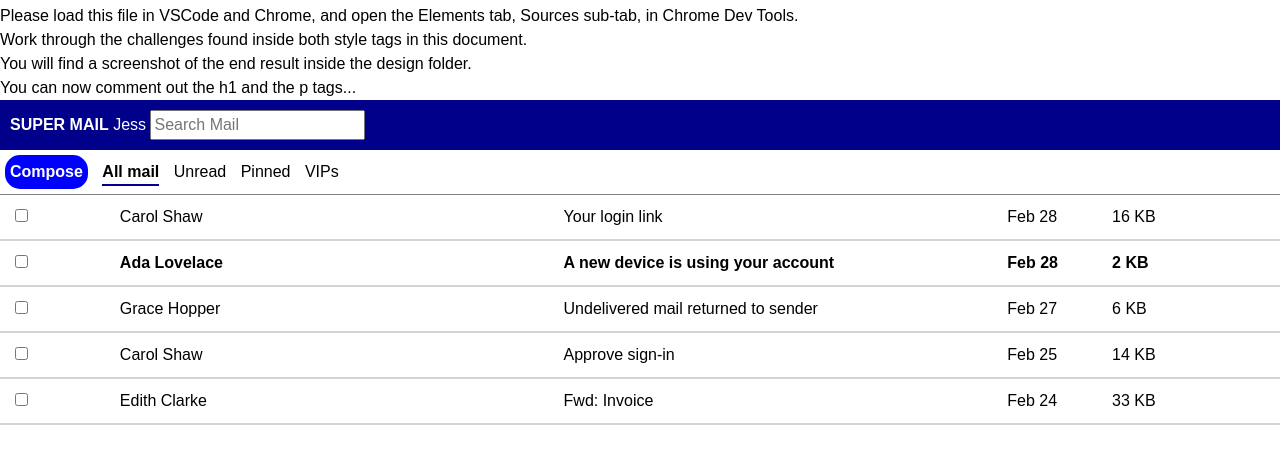
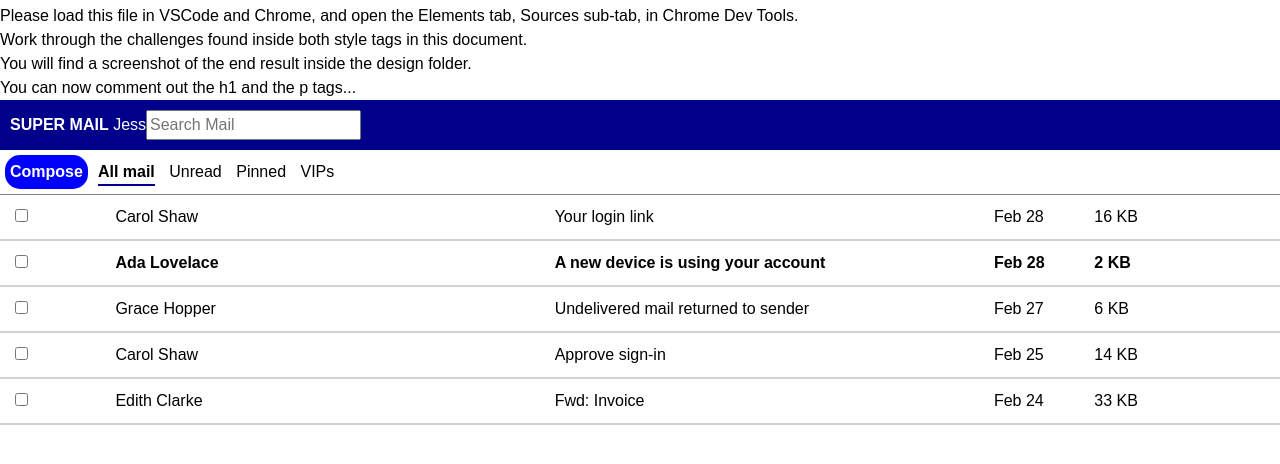
Before and after one commit to bloominstituteoftechnology/module-project---html-and-css-ii-HippyHoboJesus, a plain HTML site: page index.html in a window 1280 px wide. Shown: the part 44-508 px from the top of the page. Drawn offline with Linux system fonts and the light colour scheme.

Commit message:
added flex with module 3

```diff
--- a/index.html
+++ b/index.html
@@ -77,8 +77,9 @@ p, h1, h2, h3, h4, h5, h6 {
     /* 👉 Task 4- Target the divs that are directly nested underneath the id headerTop.
     Make them display as inline block, instead of block.
     This will make them render on the same line. */
-    #headerTop>div {
-      display: inline-block;
+    #headerTop {
+      display: flex;
+      align-items: baseline;
     }
 
     /* 👉 Task 5- Target the spans that are nested inside the id headerTop.
@@ -106,8 +107,9 @@ p, h1, h2, h3, h4, h5, h6 {
     Make them display as inline block, instead of block.
     This will cause them to render on the same line.
     You can consolidate this rule with the one on step. 4 */
-    #headerBottom>div {
-      display: inline-block;
+    #headerBottom {
+      display: flex;
+      align-items: baseline;
     }
 
     /* 👉 Task 9- Target the "Compose" button, although note it's a div instead an actual button.
@@ -142,8 +144,8 @@ p, h1, h2, h3, h4, h5, h6 {
     /* 👉 Task 12- Target all divs directly nested inside elements with a class of email,
     and make them display as inline-block elements.
     This will make each email render all its details in the same line*/
-    div.email>div {
-      display: inline-block;
+    .email{
+      display: flex;
     }
 
     /* 👉 Task 13- Target the elements with a class of email.
```
